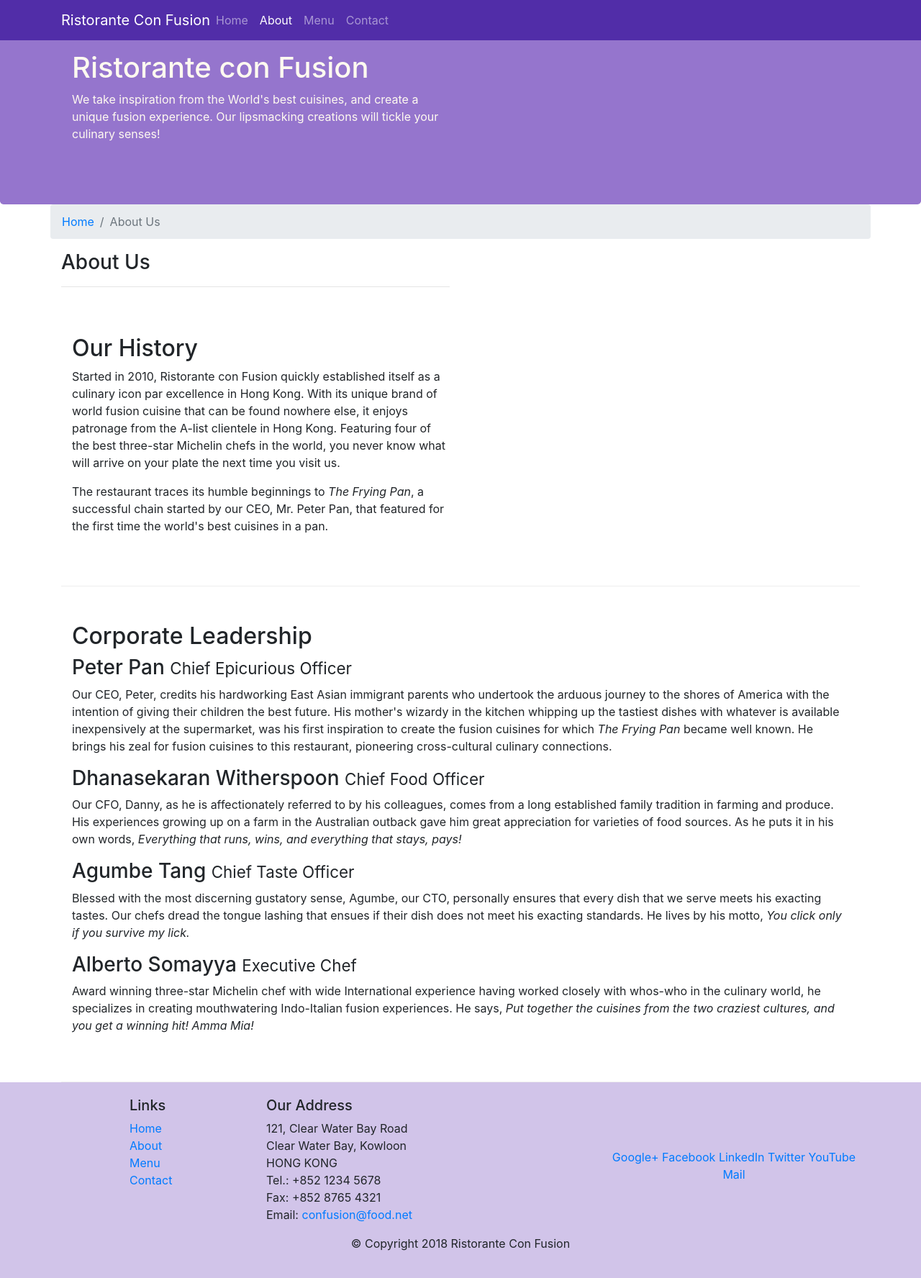
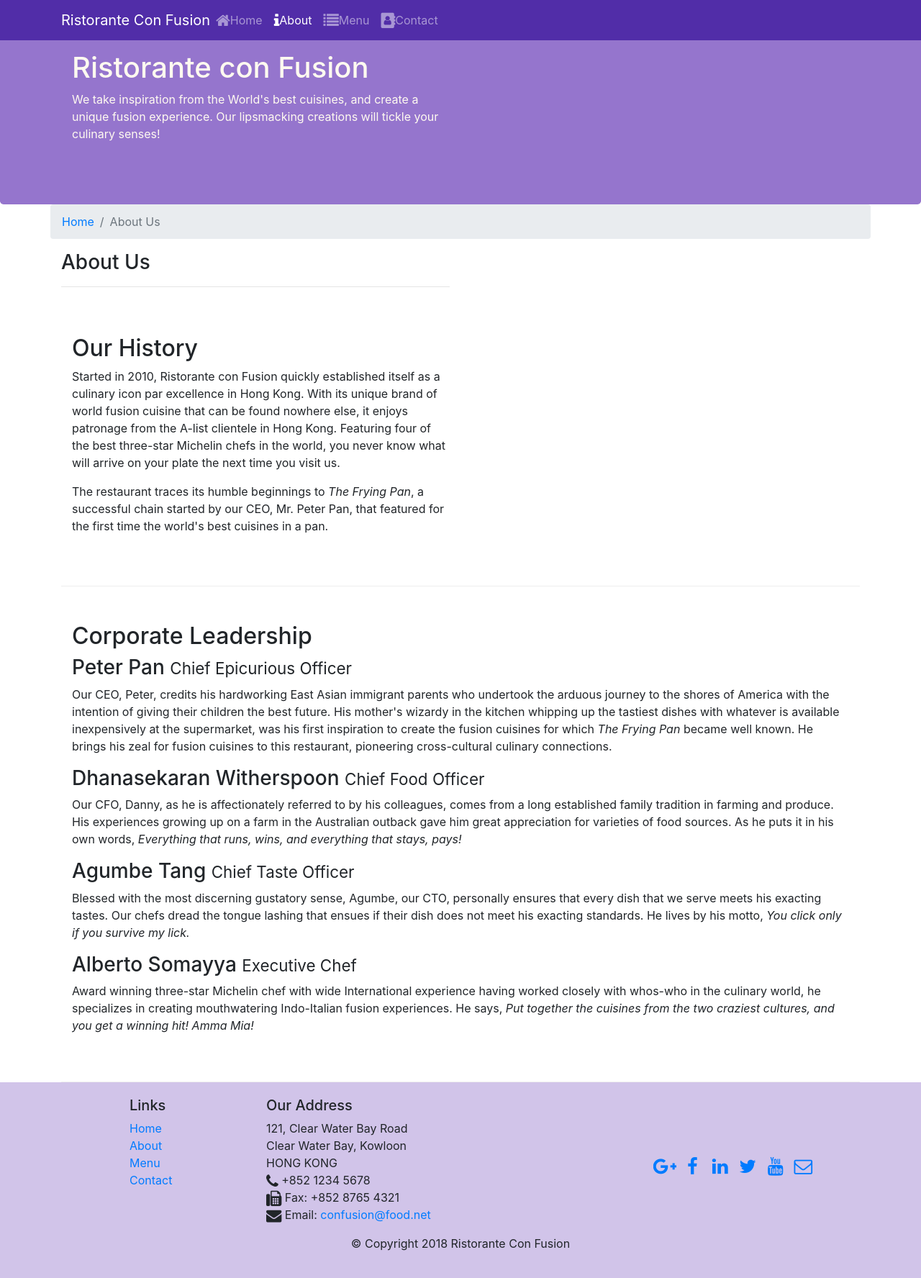
Before and after one commit to JackXu1999/Coursera-intro-to-bootstrap, a website: page aboutus.html in a window 1280 px wide. Shown: the whole page at 72% size. Drawn offline with nearby package versions, Linux system fonts and the light colour scheme.

Commit message:
icon & fonts update

```diff
--- a/aboutus.html
+++ b/aboutus.html
@@ -9,6 +9,8 @@
         <!-- Bootstrap CSS -->
         <link rel="stylesheet" href="node_modules/bootstrap/dist/css/bootstrap.min.css">
         <link rel="stylesheet" href="css/style.css">
+        <link rel="stylesheet" href="node_modules/font-awesome/css/font-awesome.min.css">
+        <link rel="stylesheet" href="node_modules/bootstrap-social/bootstrap-social.css">
     <title>Ristorante Con Fusion: About Us</title>
 
 </head>
@@ -23,10 +25,10 @@
             <a class="navbar-brand mr-auto" href="./index.html">Ristorante Con Fusion</a>
             <div class="collapse navbar-collapse" id="Navbar">
                 <ul class="navbar-nav mr-auto">
-                    <li class="nav-item"><a class="nav-link" href="./index.html">Home</a></li>
-                    <li class="nav-item active"><a class="nav-link" href="#">About</a></li>
-                    <li class="nav-item"><a class="nav-link" href="#">Menu</a></li>
-                    <li class="nav-item"><a class="nav-link" href="#">Contact</a></li>
+                    <li class="nav-item"><a class="nav-link" href="./index.html"><span class="fa fa-home fa-lg"></span>Home</a></li>
+                    <li class="nav-item active"><a class="nav-link" href="#"><span class="fa fa-info fa-lg"></span>About</a></li>
+                    <li class="nav-item"><a class="nav-link" href="#"><span class="fa fa-list fa-lg"></span>Menu</a></li>
+                    <li class="nav-item"><a class="nav-link" href="#"><span class="fa fa-address-book fa-lg"></span>Contact</a></li>
                 </ul>
             </div>
         </div>
@@ -102,19 +104,19 @@
 		              121, Clear Water Bay Road<br>
 		              Clear Water Bay, Kowloon<br>
 		              HONG KONG<br>
-		              Tel.: +852 1234 5678<br>
-		              Fax: +852 8765 4321<br>
-		              Email: <a href="mailto:confusion@food.net">confusion@food.net</a>
+		              <i class="fa fa-lg fa-phone"></i> +852 1234 5678<br>
+		              <i class="fa fa-lg fa-fax"></i> Fax: +852 8765 4321<br>
+		              <i class="fa fa-envelope fa-lg"></i> Email: <a href="mailto:confusion@food.net">confusion@food.net</a>
 		           </address>
                 </div>
                 <div class="col-12 col-sm-4 align-self-center">
                     <div class="text-center">
-                        <a href="http://google.com/+">Google+</a>
-                        <a href="http://www.facebook.com/profile.php?id=">Facebook</a>
-                        <a href="http://www.linkedin.com/in/">LinkedIn</a>
-                        <a href="http://twitter.com/">Twitter</a>
-                        <a href="http://youtube.com/">YouTube</a>
-                        <a href="mailto:">Mail</a>
+                        <a class="btn btn-social-icon btg-google" href="http://google.com/+"> <i class="fa fa-google-plus fa-lg"></i> </a>
+                        <a class="btn btn-social-icon btg-facebook" href="http://www.facebook.com/profile.php?id="><i class="fa fa-facebook fa-lg"></i></a>
+                        <a class="btn btn-social-icon btg-linkedin" href="http://www.linkedin.com/in/"><i class="fa fa-linkedin fa-lg"></i></a>
+                        <a class="btn btn-social-icon btg-twitter" href="http://twitter.com/"><i class="fa fa-twitter fa-lg"></i></a>
+                        <a class="btn btn-social-icon btg-google" href="http://youtube.com/"><i class="fa fa-youtube fa-lg"></i></a>
+                        <a class="btn btn-social-icon" href="mailto:"><i class="fa fa-envelope-o fa-lg"></i></a>
                     </div>
                 </div>
            </div>
--- a/package.json
+++ b/package.json
@@ -15,6 +15,8 @@
   },
   "dependencies": {
     "bootstrap": "^4.0.0",
+    "bootstrap-social": "^5.1.1",
+    "font-awesome": "^4.7.0",
     "jquery": "^3.3.1",
     "popper.js": "^1.12.9"
   }
```
Also changed, not shown: index.html (+16 -13 lines), 1 other file.
